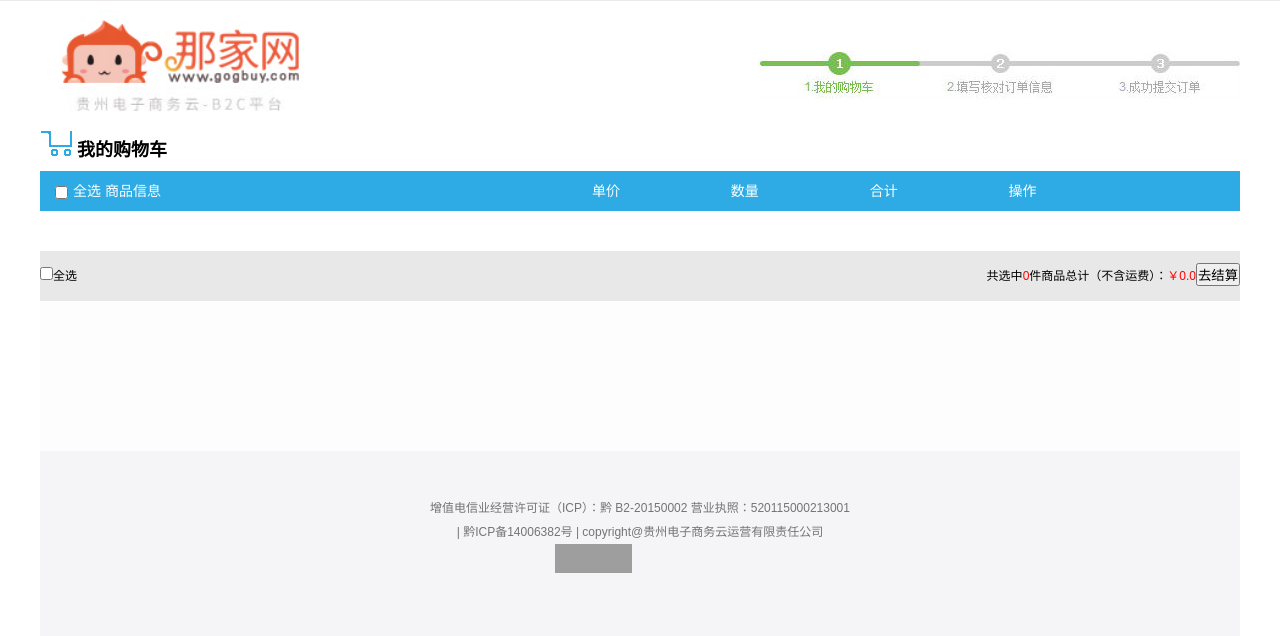
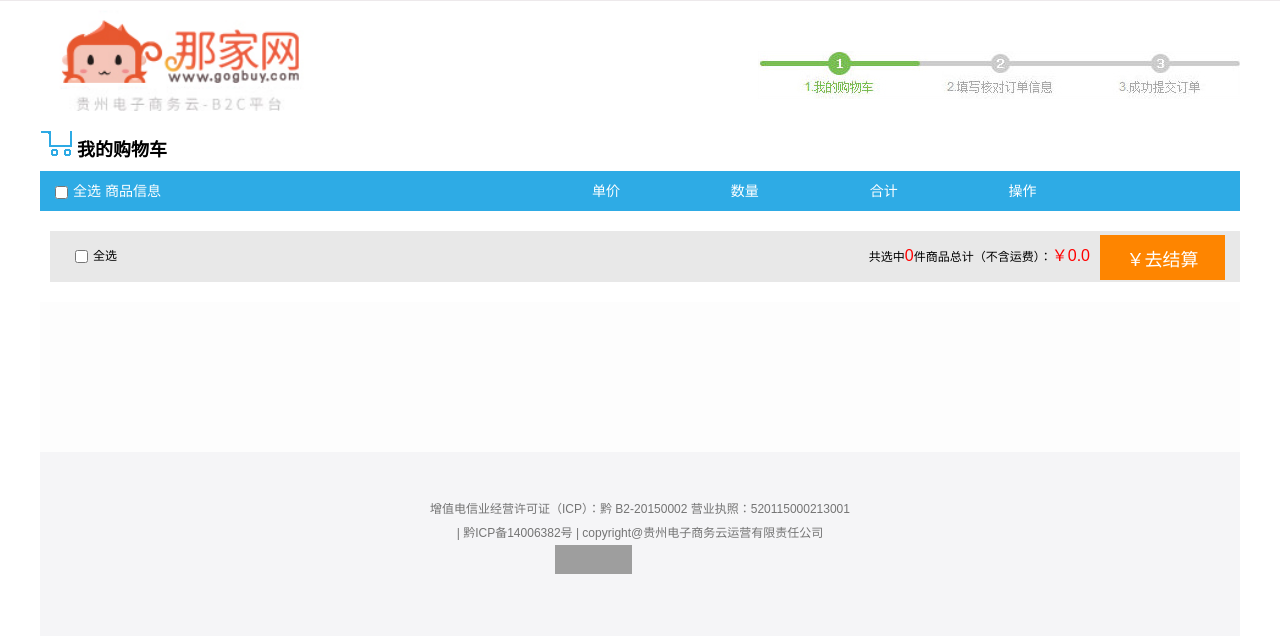
Before and after one commit to fjxly/najiawang, a PHP site: page /goodscar.html in a window 1280 px wide. Shown: the part 36-672 px from the top of the page. Run offline with PHP 8.4, Linux system fonts and the light colour scheme; grey boxes are pictures that could not be loaded.

Commit message:
购物车cookie功能实现

```diff
--- a/dist/css/goodscar.css
+++ b/dist/css/goodscar.css
@@ -167,11 +167,26 @@ img {
   font-size: 12px;
   line-height: 50px; }
   .settle p:nth-child(1) {
-    float: left; }
+    float: left;
+    margin-left: 25px; }
+    .settle p:nth-child(1) input {
+      vertical-align: middle;
+      margin-right: 5px; }
   .settle p:nth-child(2) {
-    float: right; }
+    float: right;
+    margin-right: 25px; }
     .settle p:nth-child(2) span {
-      color: red; }
+      color: red;
+      font-size: 16px; }
+    .settle p:nth-child(2) input {
+      width: 125px;
+      height: 45px;
+      border: none;
+      vertical-align: middle;
+      margin-left: 10px;
+      color: white;
+      font-size: 18px;
+      background-color: #fe8500; }
 
 .footer {
   width: 100%; }
--- a/dist/goodscar.html
+++ b/dist/goodscar.html
@@ -35,10 +35,6 @@
 	</a>
 	<ul class="goods">
 	</ul>
-	<div class="settle">
-		<p><input type="checkbox"><span>全选</span></p>
-		<p>共选中<span>0</span>件商品总计（不含运费）：<span>￥0.0</span><input type="button" value="去结算"></p>
-	</div>
 	<div class="footer">
 		<div class="footer_B"></div>
 		<div class="footer_C">
--- a/goodscar.html
+++ b/goodscar.html
@@ -35,10 +35,6 @@
 	</a>
 	<ul class="goods">
 	</ul>
-	<div class="settle">
-		<p><input type="checkbox"><span>全选</span></p>
-		<p>共选中<span>0</span>件商品总计（不含运费）：<span>￥0.0</span><input type="button" value="去结算"></p>
-	</div>
 	<div class="footer">
 		<div class="footer_B"></div>
 		<div class="footer_C">
--- a/src/js/goodscar.js
+++ b/src/js/goodscar.js
@@ -1,5 +1,7 @@
 $(function(){
-	// 读取cookie
+	console.log(getCookie('cart'));
+	// var list = $('.goods')[0];
+		// 读取cookie
 		var goods = getCookie('cart');
 		console.log(goods);
 
@@ -11,8 +13,38 @@ $(function(){
 
 
 		goods.forEach( v => {
-			console.log(v);
 			// 创建LI
-			$("<li class='lis'>").html('<h4><input type="checkbox"><span>"'+v.classific+'"</span><img src="img/icon_custom.png"/><span>暂无客服</span></h4><ul class="goodsli"><li><input type="checkbox"></li><li><div class="imgs"><img src="'+v.url+'" /></div></li><li><a>"'+v.title+'"</a><a>衣服型号:M&nbsp;颜色:蓝色&nbsp;衣服布料:蜡染&nbsp;</a></li><li>"'+v.price+'"</li><li><p><input type="button" value="-" class="reduce"><input type="text" value="'+v.num+'" class="tex"><input type="button" value="+" class="add"></p><p>库存：245件</p></li><li><span>"'+v.price+'"</span></li><li><input type="button" value="删除"></li></ul>').appendTo($('.goods'));
+			$("<li class='lis'>").html('<h4><input type="checkbox"><span>"'+v.classific+'"</span><img src="img/icon_custom.png"/><span>暂无客服</span></h4><ul class="goodsli"><li><input type="checkbox"></li><li><div class="imgs"><img src="'+v.url+'" /></div></li><li><a>"'+v.title+'"</a><a>衣服型号:M&nbsp;颜色:蓝色&nbsp;衣服布料:蜡染&nbsp;</a></li><li>"'+v.price+'"</li><li><p><input type="button" value="-" class="reduce"><input type="text" value="'+v.num+'" class="tex"><input type="button" value="+" class="add"></p><p>库存：245件</p></li><li><span class="total">"'+v.price+'"</span></li><li><input type="button" value="删除" class="btn01" idx="'+v.id+'"></li></ul>').appendTo($('.goods'));
 		});
+		$("<div class='settle'>").html('<p><input type="checkbox"><span>全选</span></p><p>共选中<span>0</span>件商品总计（不含运费）：<span>￥0.0</span><input type="button" value="￥去结算"></p></div>').appendTo($('.goods'));
+		goods.forEach( v => {
+				if(v.id == $(".btn01").attr('idx')){
+					$(".add").each(function(m,n){
+						let num =v.num;
+						$(n).click(function(){
+							$(".tex").each(function(g,j){
+								if(m==g){
+									num++;
+								$(j).val(num);
+								}
+							})
+						});
+					})
+					$(".reduce").each(function(x,y){
+						$(y).click(function(){
+							$(".tex").each(function(g,j){
+								let num = $(j).val();
+								if(x==g){
+									num--;
+								$(j).val(num);
+								}
+							})
+
+						});
+					})
+
+				}
+
+		});
+
 });
--- a/src/scss/goodscar.scss
+++ b/src/scss/goodscar.scss
@@ -199,11 +199,28 @@ img{
 	line-height: 50px;
 	p:nth-child(1){
 		float: left;
+		margin-left: 25px;
+		input{
+			vertical-align: middle;
+			margin-right: 5px;
+		}
 	}
 	p:nth-child(2){
 		float: right;
+		margin-right: 25px;
 		span{
 			color: red;
+			font-size: 16px;
+		}
+		input{
+			width: 125px;
+			height: 45px;
+			border: none;
+			vertical-align: middle;
+			margin-left: 10px;
+			color:white;
+			font-size: 18px;
+			background-color: #fe8500;
 		}
 	}
 }
```
Also changed, not shown: dist/js/goodscar.js.
